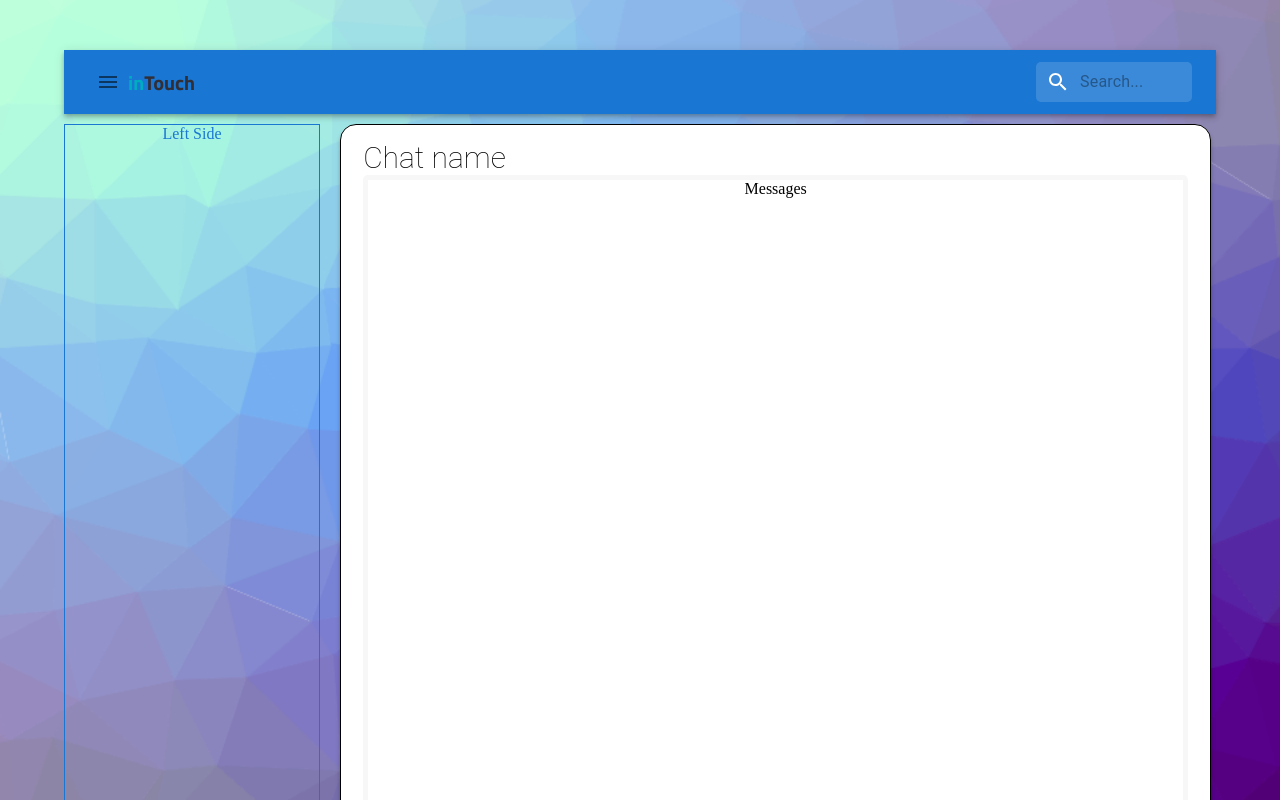
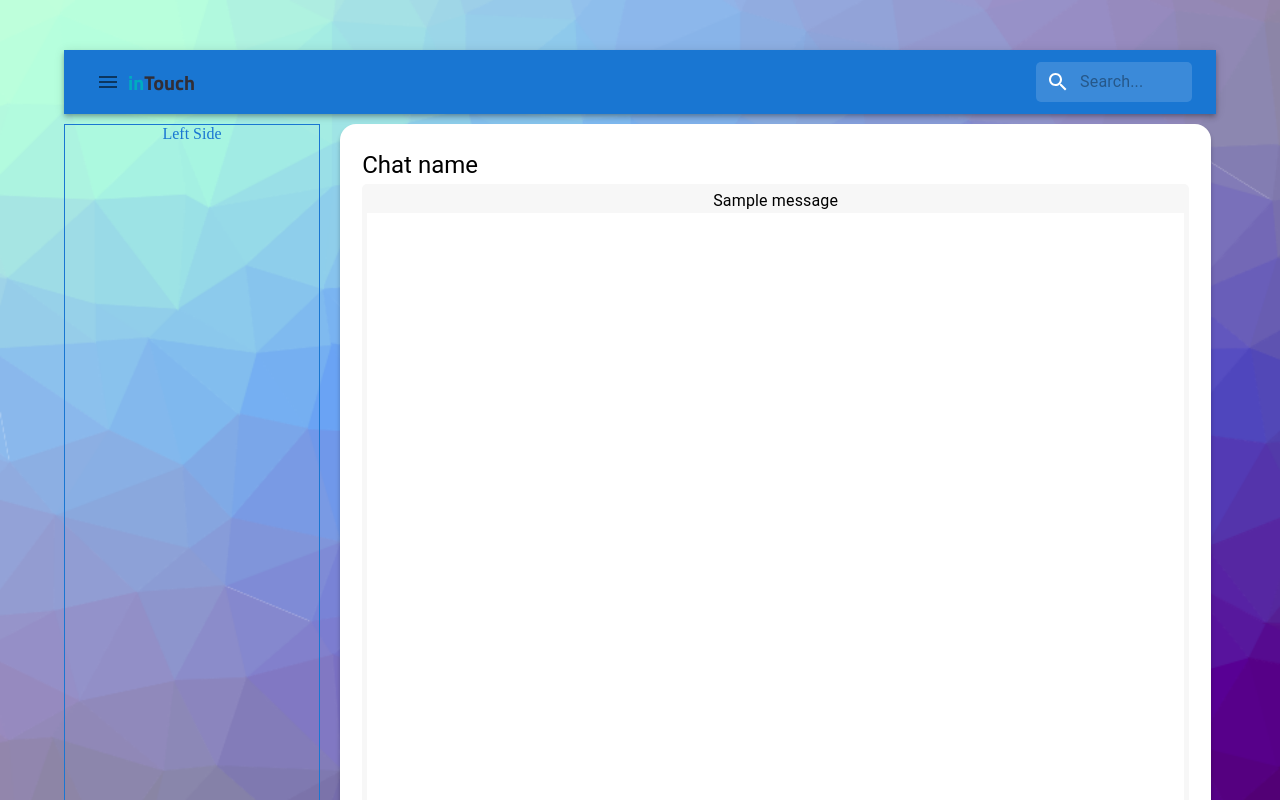
Before and after one commit to PiotrRynio/PiotrRynio-CodersCamp2021.Project-3.TypeScript, a React (Create React App) app: page / in a window 1280 px wide. Built offline with nearby package versions, Linux system fonts and the light colour scheme.

Commit message:
feat: message component - in progress.

```diff
--- /dev/null
+++ b/src/components/atoms/SentMessage/SentMessage.module.scss
@@ -0,0 +1,3 @@
+.messageContent {
+  background: #f7f7f7;
+}
--- /dev/null
+++ b/src/components/atoms/SentMessage/SentMessage.tsx
@@ -0,0 +1,13 @@
+import Typography from "@mui/material/Typography";
+import Box from "@mui/material/Box";
+import styles from "./SentMessage.module.scss";
+
+export const SentMessage = () => {
+  return (
+    <Box className={styles.messageContent}>
+      <Typography variant="body1" noWrap component="div">
+        Sample message
+      </Typography>
+    </Box>
+  );
+};
--- a/src/components/organisms/ChatSection/ChatSection.module.css
+++ b/src/components/organisms/ChatSection/ChatSection.module.css
@@ -20,7 +20,7 @@
   width: 100%;
   padding-left: 2.5%;
   padding-block: 5px;
-  margin-top: 10px;
+  margin-top: 20px;
   height: 40px;
   font-family: "Roboto Thin";
   font-size: 30px;
--- a/src/components/organisms/ChatSection/ChatSection.tsx
+++ b/src/components/organisms/ChatSection/ChatSection.tsx
@@ -3,12 +3,21 @@ import TextField from "@mui/material/TextField";
 import Button from "@mui/material/Button";
 import SendIcon from "@mui/icons-material/Send";
 import Box from "@mui/material/Box";
+import Typography from "@mui/material/Typography";
+import * as React from "react";
+import { SentMessage } from "./../../atoms/SentMessage/SentMessage";
 
 export const ChatSection = () => {
   return (
     <>
-      <Box className={styles.chatHeader}>Chat name</Box>
-      <Box className={styles.sentMessagesSection}> Messages </Box>
+      <Box className={styles.chatHeader}>
+        <Typography variant="h5" noWrap component="div">
+          Chat name
+        </Typography>
+      </Box>
+      <Box className={styles.sentMessagesSection}>
+        <SentMessage />
+      </Box>
       <Box className={styles.newMessageSection}>
         <TextField
           className={styles.messageInput}
--- a/src/components/organisms/SearchAppBar/SearchAppBar.module.css
+++ b/src/components/organisms/SearchAppBar/SearchAppBar.module.css
@@ -1,6 +1,5 @@
 .navBox {
   width: 100%;
-  padding-left: auto;
   display: flex;
   flex-direction: column;
 }
--- a/src/components/pages/App/App.module.css
+++ b/src/components/pages/App/App.module.css
@@ -16,10 +16,9 @@
 
 .chatContainer {
   min-width: 85%;
-  height: 770px;
+  height: 850px;
   margin-right: 120px;
   background-color: white;
-  border: 1px solid #000000;
   box-sizing: border-box;
   box-shadow: 0px 4px 4px rgba(0, 0, 0, 0.25);
   border-radius: 16px;
```
